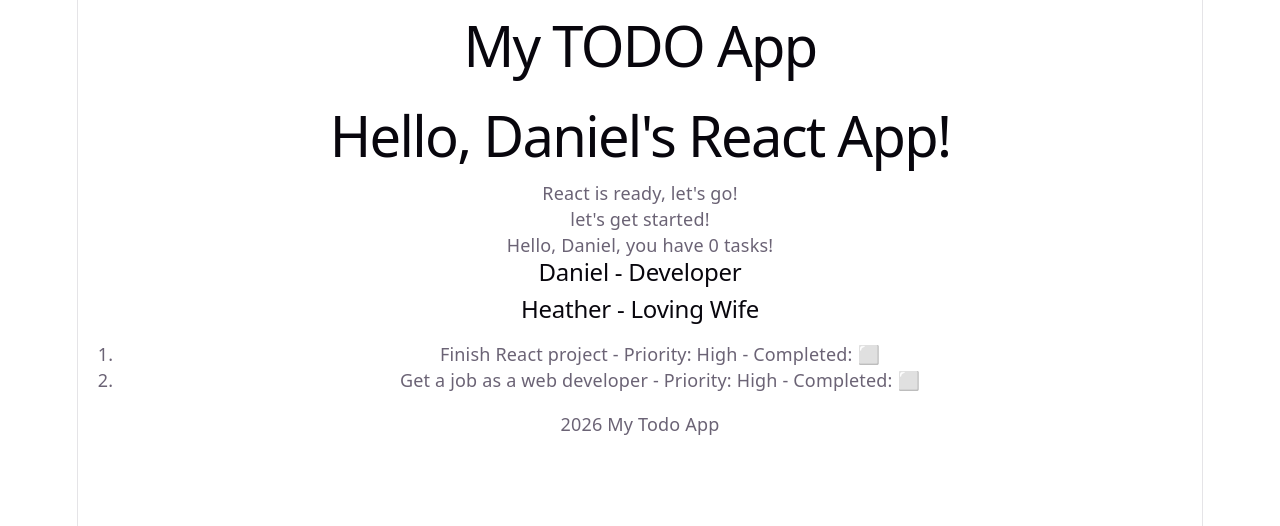
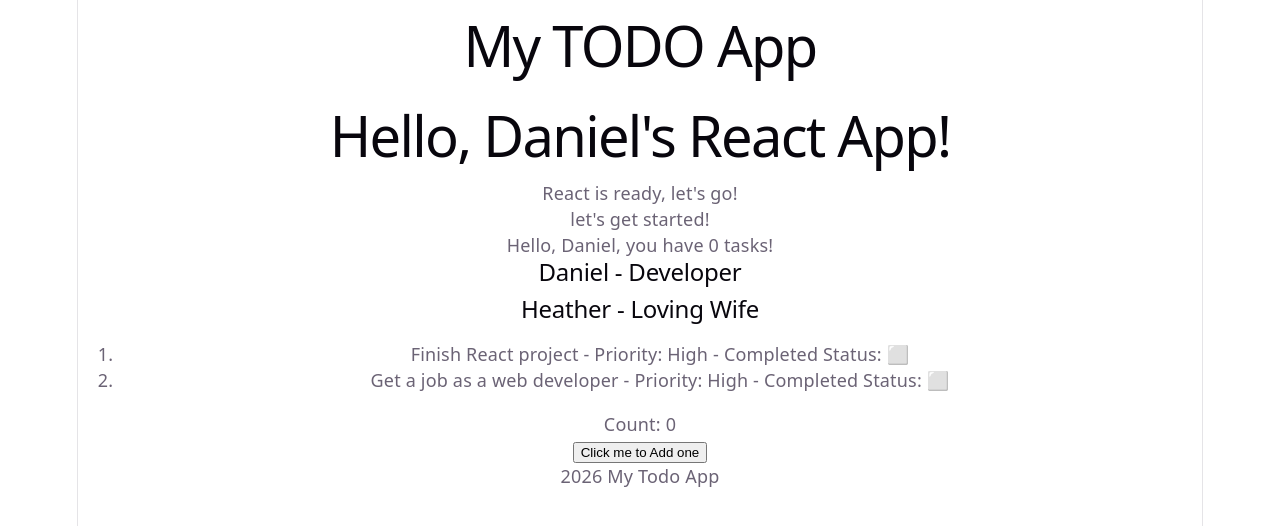
Before and after one commit to tremain-labs/react-todo-app, a React (Vite) app: page / in a window 1280 px wide. Shown: the top 526 px of the page. Built offline with nearby package versions, Linux system fonts and the light colour scheme.

Commit message:
Recreated the count button from scratch.

```diff
--- a/src/App.jsx
+++ b/src/App.jsx
@@ -8,6 +8,7 @@ import Header from './header.jsx'
 import Footer from './footer.jsx'
 import UserCard from './UserCard.jsx'
 import Todo from './todo.jsx'
+import Counter from './count.jsx'
 
 
 function App() {
@@ -28,7 +29,7 @@ function App() {
         <Todo task="Finish React project" priority="High" completed={false} />
         <Todo task="Get a job as a web developer" priority="High" completed={false} />
       </ol>
-
+      <Counter />
     </div>
     <Footer />
     </>
--- /dev/null
+++ b/src/count.jsx
@@ -0,0 +1,13 @@
+import { useState } from "react";
+function Counter(){
+    const [count, setCount] = useState(0)
+
+        return(
+        <>
+             <p>Count: {count}</p>
+             <button onClick={() => setCount(count + 1)}>Click me to Add one</button>
+        </>
+        )
+
+}
+export default Counter;
--- a/src/todo.jsx
+++ b/src/todo.jsx
@@ -1,6 +1,6 @@
 function Todo({task, priority, completed}) {
   return (
-        <li>{task} - Priority: {priority} - Completed: {completed ? "✅" : "⬜"}</li>
+        <li>{task} - Priority: {priority} - Completed Status: {completed ? "✅" : "⬜"}</li>
 
   );
 }
```
